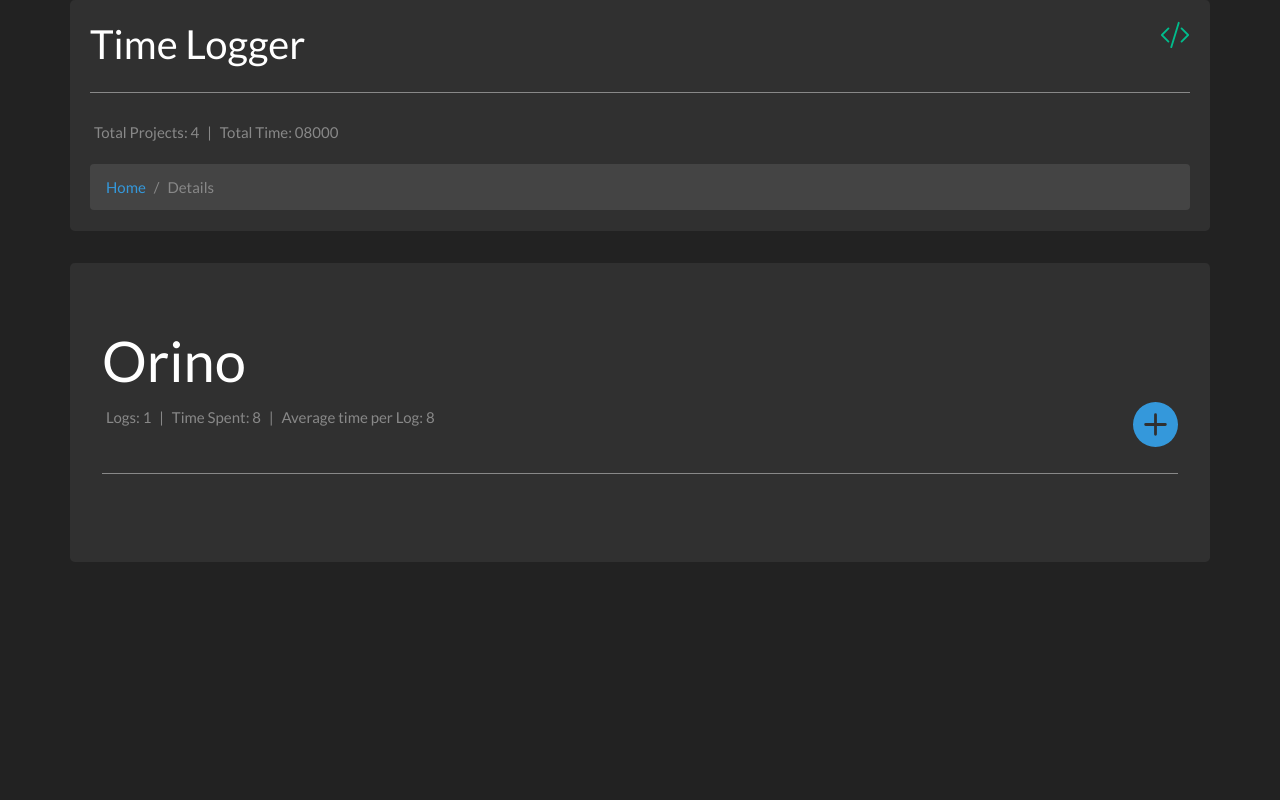
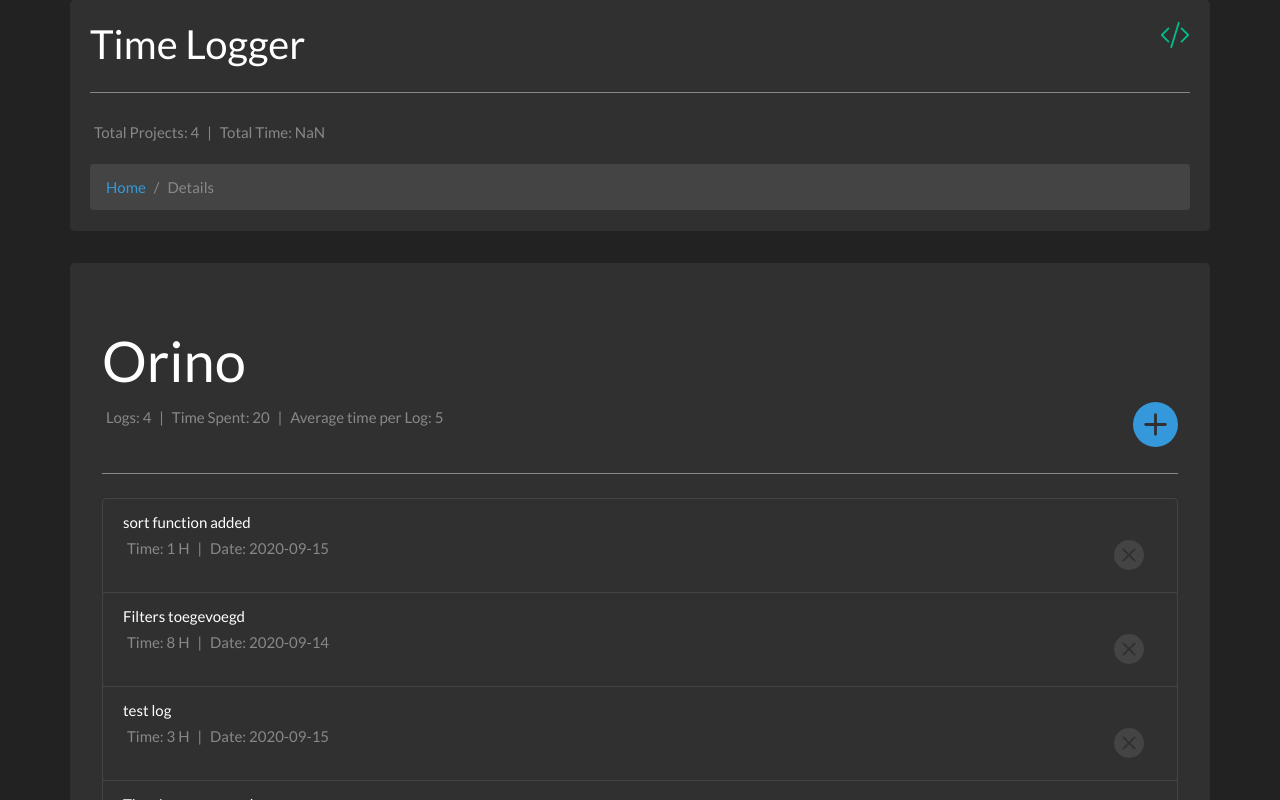
Before and after one commit to NielzosFilms/Time-Logger, a React (Create React App) app: page /project/details/1 in a window 1280 px wide. Shown: the top 800 px of the page. Built offline with nearby package versions, Linux system fonts and the light colour scheme; data requests are answered from the project's data file.

Commit message:
can now see and remove logs

```diff
--- a/server/db.json
+++ b/server/db.json
@@ -2,17 +2,17 @@
   "projects": [
     {
       "title": "Orino",
-      "total_time": "8",
-      "total_logs": "1",
-      "latest_log": "Time Logger gemaakt",
+      "total_time": "20",
+      "total_logs": "4",
+      "latest_log": "sort function added",
       "id": 1
     },
     {
-      "id": 2,
       "title": "Factorio",
-      "total_time": 0,
-      "total_logs": 0,
-      "latest_log": ""
+      "total_time": "",
+      "total_logs": "4",
+      "latest_log": "",
+      "id": 2
     },
     {
       "id": 3,
@@ -36,6 +36,27 @@
       "date": "2020-09-11",
       "project_id": "1",
       "id": 1
+    },
+    {
+      "content": "test log",
+      "total_time": "3",
+      "date": "2020-09-15",
+      "project_id": "1",
+      "id": 2
+    },
+    {
+      "content": "Filters toegevoegd",
+      "total_time": "8",
+      "date": "2020-09-14",
+      "project_id": "1",
+      "id": 3
+    },
+    {
+      "content": "sort function added",
+      "total_time": "1",
+      "date": "2020-09-15",
+      "project_id": "1",
+      "id": 4
     }
   ]
 }
--- a/src/components/Log/LogList.js
+++ b/src/components/Log/LogList.js
@@ -1,9 +1,11 @@
-import React from "react";
+import React, { useState } from "react";
 import axios from "axios";
+import qs from "querystring";
 
 function LogList(props) {
     const project_id = props.project_id;
     const [logs, setLogs] = React.useState();
+    const [project, setProject] = React.useState();
     const preventLoop = 0;
 
     const fetchLogs = async () => {
@@ -12,17 +14,56 @@ function LogList(props) {
         });
     };
 
+    const fetchProject = async () => {
+        axios
+            .get("http://localhost:4000/projects/" + project_id)
+            .then((response) => {
+                setProject(response.data);
+            });
+    };
+
+    function handleDelete(id) {
+        const current_log = logs.map((log) => {
+            if (log.id == id) {
+                return log;
+            }
+        });
+        const update_project_body = {
+            title: project.title,
+            total_time: parseInt(project.total_time) - current_log.hours,
+            total_logs: parseInt(project.total_logs) - 1,
+            latest_log: "",
+        };
+        axios
+            .put(
+                `http://localhost:4000/projects/${project_id}`,
+                qs.stringify(update_project_body)
+            )
+            .then((response) => {
+                console.log(response);
+            })
+            .catch((error) => {
+                console.log(error);
+            });
+        axios.delete("http://localhost:4000/logs/" + id);
+        // update component
+    }
+
     React.useEffect(() => {
         fetchLogs();
+        fetchProject();
     }, [preventLoop]);
 
     if (logs) {
         let project_logs = [];
         logs.map((log) => {
-            if (log.project_id === project_id) {
+            if (parseInt(log.project_id) === parseInt(project_id)) {
                 project_logs.push(log);
             }
             return log;
+        });
+        project_logs.sort(function (a, b) {
+            return b.id - a.id || a.content.localeCompare(b.content);
         });
         return (
             <ul className="list-group">
@@ -30,11 +71,29 @@ function LogList(props) {
                     return (
                         <li key={log.id} className="list-group-item">
                             <div>{log.content}</div>
-                            <div className="d-flex text-muted">
+                            <div className="d-flex text-muted float-left">
                                 <p className="p-1">Time: {log.total_time} H</p>
                                 <p className="p-1">|</p>
                                 <p className="p-1">Date: {log.date}</p>
                             </div>
+                            <button
+                                class="btn text-secondary float-right"
+                                onClick={() => handleDelete(log.id)}
+                            >
+                                <svg
+                                    width="2em"
+                                    height="2em"
+                                    viewBox="0 0 16 16"
+                                    class="bi bi-x-circle-fill"
+                                    fill="currentColor"
+                                    xmlns="http://www.w3.org/2000/svg"
+                                >
+                                    <path
+                                        fill-rule="evenodd"
+                                        d="M16 8A8 8 0 1 1 0 8a8 8 0 0 1 16 0zM5.354 4.646a.5.5 0 1 0-.708.708L7.293 8l-2.647 2.646a.5.5 0 0 0 .708.708L8 8.707l2.646 2.647a.5.5 0 0 0 .708-.708L8.707 8l2.647-2.646a.5.5 0 0 0-.708-.708L8 7.293 5.354 4.646z"
+                                    />
+                                </svg>
+                            </button>
                         </li>
                     );
                 })}
--- a/src/components/TotalStats.js
+++ b/src/components/TotalStats.js
@@ -17,7 +17,7 @@ function TotalStats() {
 
     if (data) {
         const final_time = data.reduce((total, { total_time }) => {
-            return total + total_time;
+            return parseInt(total) + parseInt(total_time);
         }, 0);
         return (
             <div className="text-muted d-flex">
```
